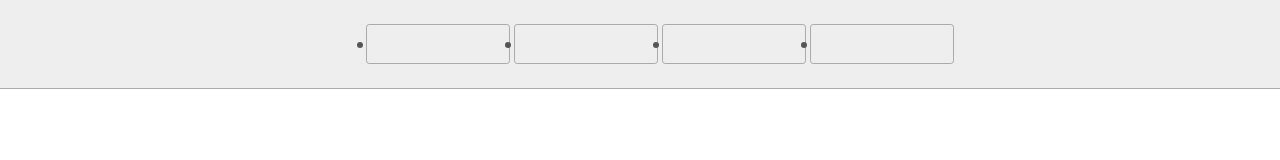
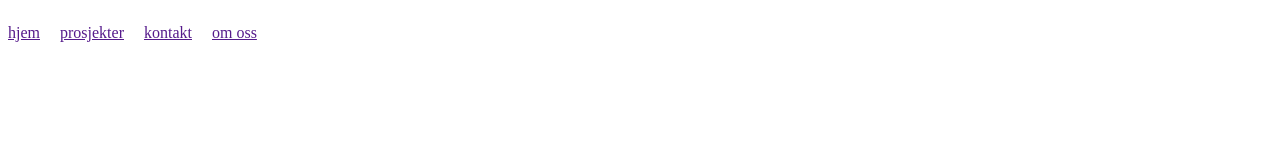
Before and after one commit to neverdal1/navbar, a website: page index.html in a window 1280 px wide. Drawn offline with Linux system fonts and the light colour scheme.

Commit message:
js.css.html combined

```diff
--- a/index.html
+++ b/index.html
@@ -11,25 +11,39 @@
     <link rel="stylesheet" href="styles.css" />
     <script type="module" src="script.js"></script>
   </head>
+
   <body>
-    <header>
-      <nav>
-        <ul>
-          <a href="hjem">
-            <li></li>
+
+    <header class="header">
+
+      <nav id="nav" class="headerNav">
+        <ul class="headerUl">
+
+          <a href="">
+            <li>hjem</li>
           </a>
-          <a href="prosjekter">
-            <li></li>
+
+          <a href="">
+            <li>prosjekter</li>
           </a>
-          <a href="kontakt">
-            <li></li>
+
+          <a href="">
+            <li>kontakt</li>
           </a>
-          <a href="om oss">
-            <li></li>
+
+          <a href="">
+            <li>om oss</li>
           </a>
+
         </ul>
-      </nav>
+
+
+    </nav>
+
+      <img id="hamburgerIcon" class="hamburgerIcon" src="hamburger.png" alt="hamburger meny Icon">
+
     </header>
+
     <main></main>
     <footer></footer>
   </body>
--- a/script.js
+++ b/script.js
@@ -1 +1,14 @@
 console.log('Hello!');
+
+const hamburgerIcon = document.querySelector("#hamburgerIcon")
+console.log(hamburgerIcon)
+
+function hamburgermeny(){
+    const nav = document.querySelector("#nav")
+    console.log(nav)
+    nav.classList.toggle("headerhamburger")
+    console.log("clicked")
+
+}
+
+hamburgerIcon.addEventListener("click", hamburgermeny)
--- a/styles.css
+++ b/styles.css
@@ -1,46 +1,53 @@
-* {
-  box-sizing: border-box;
+
+.headerNav{
+
+  display: flex;
+  justify-content: space-between;
+
 }
 
-body {
-  margin: 0;
-  font-family: system-ui, sans-serif;
-  color: black;
-  background-color: white;
+.headerhamburger{
+
+  display: none;
+
 }
 
-nav {
-  display: flex;
-  flex-wrap: wrap;
-  align-items: center;
-  justify-content: center;
-  padding: 0.5rem;
-  gap: 0.5rem;
-  border-bottom: solid 1px #aaa;
-  background-color: #eee;
+
+.headerUl{
+
+  display:flex;
+  gap: 20px;
+  list-style-type: none;
+  padding-inline-start:0;
+
 }
 
-nav a {
-  display: inline-block;
-  min-width: 9rem;
-  padding: 0.5rem;
-  border-radius: 0.2rem;
-  border: solid 1px #aaa;
-  text-align: center;
-  text-decoration: none;
-  color: #555;
+.hamburgerIcon{
+
+display: none;
+
 }
+@media (max-width: 769px){
+  .headerNav{
+    display: none;
+    flex-direction:column-reverse;
 
-nav a[aria-current='page'] {
-  color: #000;
-  background-color: #d4d4d4;
+  }
+  .hamburgerIcon{
+
+    display:inline;
+    height: 32px;
+    width: 32px;
+
+  }
+  .headerhamburger{
+
+    display: flex;
+    flex-direction:column-reverse;
+
+
+  }
+
+
+
 }
-
-main {
-  padding: 1rem;
-}
-
-h1 {
-  font-weight: bold;
-  font-size: 1.5rem;
-}
```
Also changed, not shown: hamburger.png (added), 1 other file.
